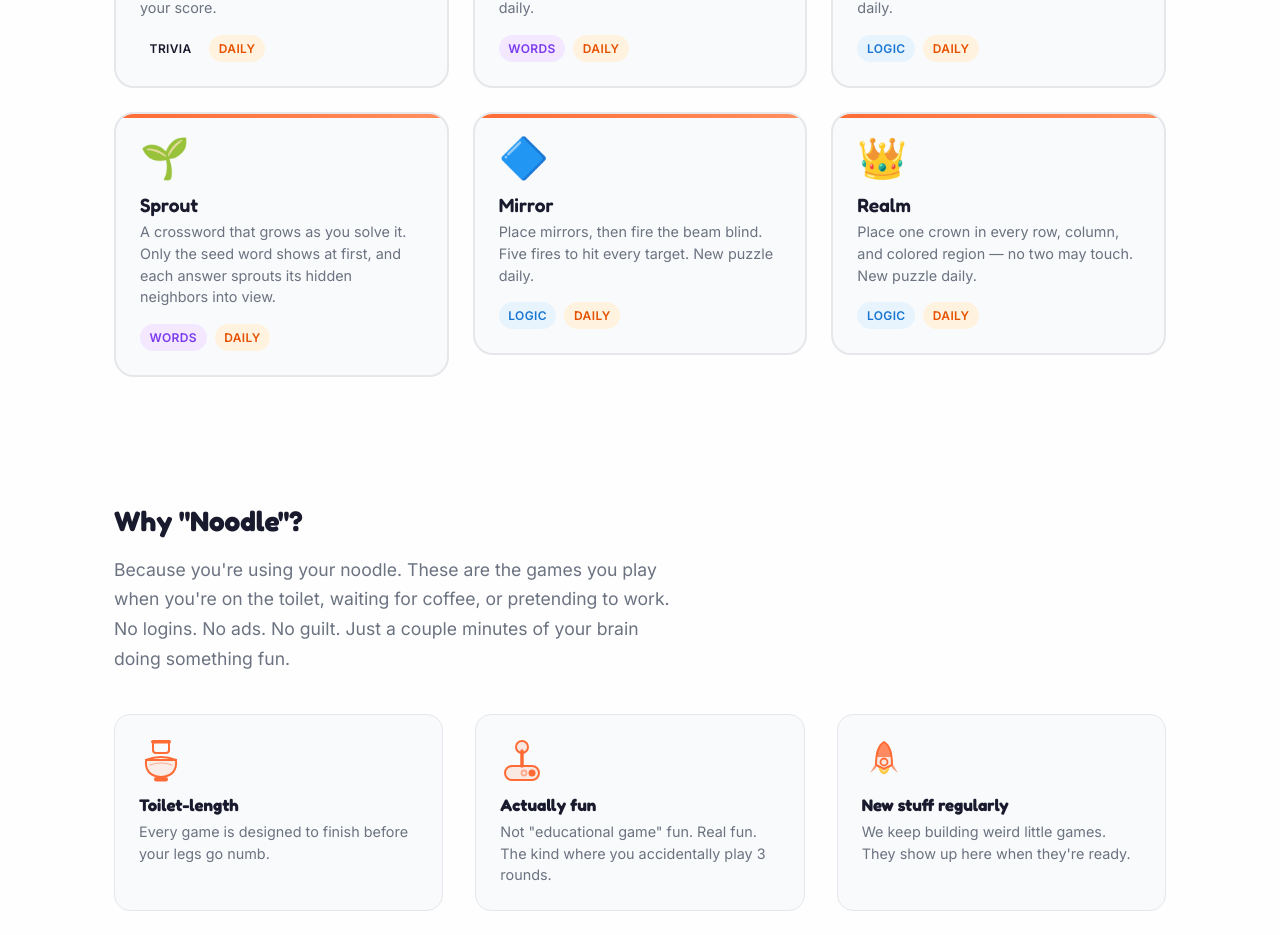
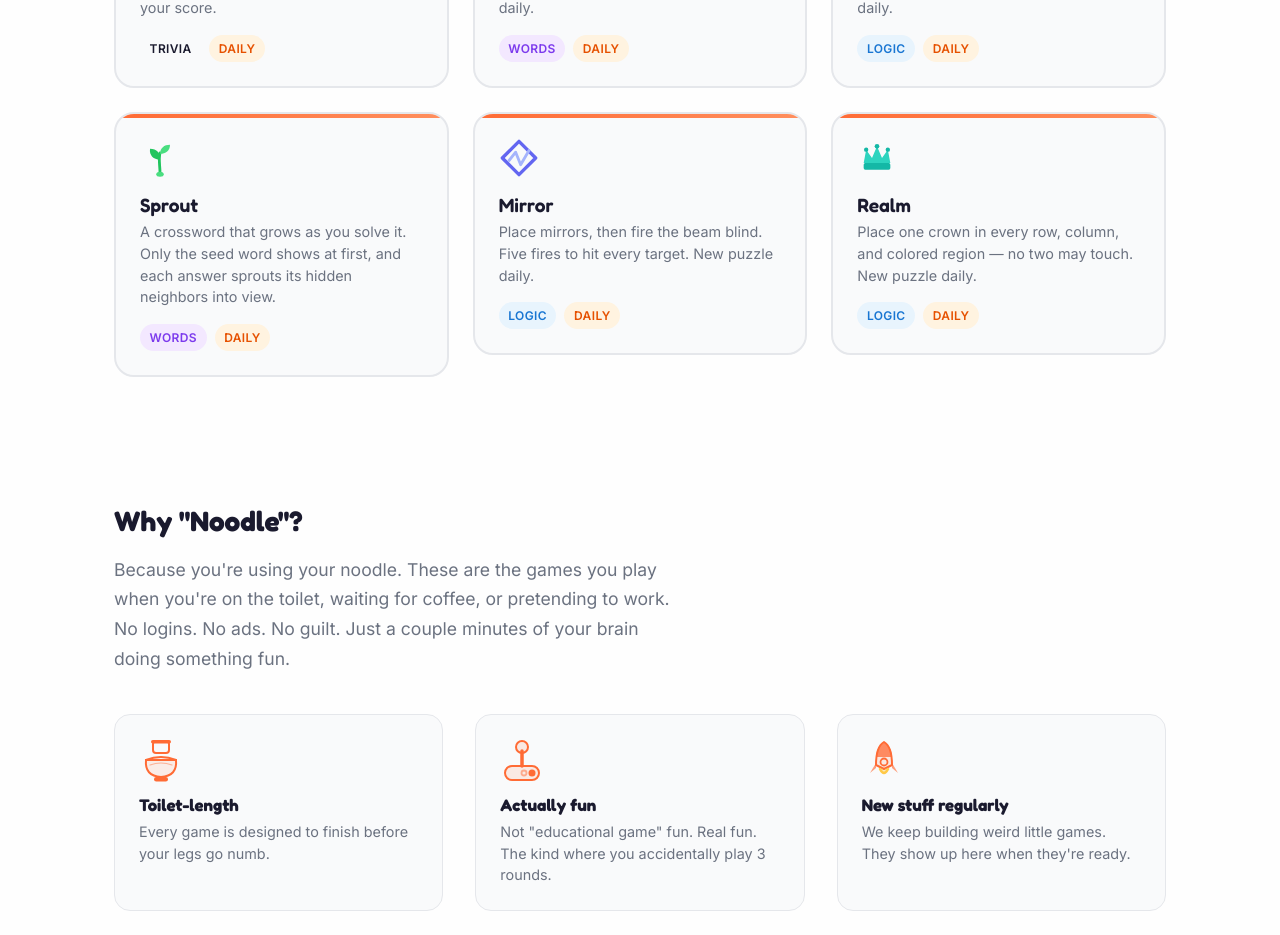
Before and after one commit to balexandr/noodle_games, a React (Vite) app: page / in a window 1280 px wide. Shown: the part 1300-2235 px from the top of the page. Built offline with nearby package versions, Linux system fonts and the light colour scheme.

Commit message:
Replace Sprout/Mirror/Realm emoji icons with custom SVG logos on hub cards

```diff
--- a/src/components/GameCard.jsx
+++ b/src/components/GameCard.jsx
@@ -1,5 +1,5 @@
 import './GameCard.css'
-import { OddOneOutIcon, SequenceIcon, ChainLinkIcon, ZeroInIcon, KnotIcon, PathwaysIcon } from './GameIcons'
+import { OddOneOutIcon, SequenceIcon, ChainLinkIcon, ZeroInIcon, KnotIcon, PathwaysIcon, SproutIcon, MirrorIcon, RealmIcon, SquintIcon } from './GameIcons'
 
 const iconComponents = {
   'odd-one-out': OddOneOutIcon,
@@ -8,6 +8,10 @@ const iconComponents = {
   'zero-in':     ZeroInIcon,
   'knot':        KnotIcon,
   'pathways':    PathwaysIcon,
+  'sprout':      SproutIcon,
+  'mirror':      MirrorIcon,
+  'realm':       RealmIcon,
+  'squint':      SquintIcon,
 }
 
 function GameCard({ game }) {
--- a/src/components/GameIcons.jsx
+++ b/src/components/GameIcons.jsx
@@ -120,3 +120,85 @@ export function ZeroInIcon({ size = 40 }) {
     </svg>
   );
 }
+
+// Sprout — stem with two unfurling leaves, growing from a seed
+export function SproutIcon({ size = 40 }) {
+  const green = '#22c55e';
+  const light = '#4ade80';
+  return (
+    <svg viewBox="0 0 48 48" width={size} height={size} aria-hidden="true">
+      <path
+        d="M 24 42 C 24 32 22 26 24 18"
+        fill="none" stroke={green} strokeWidth="3.4" strokeLinecap="round"
+      />
+      <path
+        d="M 24 26 C 16 26 11 21 12 13 C 20 13 25 18 24 26 Z"
+        fill={green}
+      />
+      <path
+        d="M 24 19 C 31 19 36 15 36 8 C 29 8 24 12 24 19 Z"
+        fill={light}
+      />
+      <ellipse cx="24" cy="43.5" rx="4.5" ry="3" fill={light} />
+    </svg>
+  );
+}
+
+// Mirror — faceted diamond shard with a bouncing light beam
+export function MirrorIcon({ size = 40 }) {
+  const C = '#6366f1';
+  const BEAM = '#a5b4fc';
+  return (
+    <svg viewBox="0 0 48 48" width={size} height={size} aria-hidden="true">
+      <path
+        d="M 24 4 L 44 24 L 24 44 L 4 24 Z"
+        fill="none" stroke={C} strokeWidth="4" strokeLinejoin="round"
+      />
+      <path
+        d="M 12 27 L 20 17 L 26 32 L 36 15"
+        fill="none" stroke={BEAM} strokeWidth="3.4" strokeLinecap="round" strokeLinejoin="round"
+      />
+    </svg>
+  );
+}
+
+// Realm — jeweled crown
+export function RealmIcon({ size = 40 }) {
+  const teal = '#14b8a6';
+  const light = '#2dd4bf';
+  return (
+    <svg viewBox="0 0 48 48" width={size} height={size} aria-hidden="true">
+      <rect x="8" y="30" width="32" height="8" rx="2" fill={teal} />
+      <path
+        d="M 8 30 L 11 14 L 18 24 L 24 10 L 30 24 L 37 14 L 40 30 Z"
+        fill={light}
+      />
+      <circle cx="11" cy="14" r="2.6" fill={teal} />
+      <circle cx="24" cy="10" r="2.8" fill={teal} />
+      <circle cx="37" cy="14" r="2.6" fill={teal} />
+    </svg>
+  );
+}
+
+// Squint — dot cluster, dim at the corners, bright at the center (rebus focus)
+export function SquintIcon({ size = 40 }) {
+  const C = '#06b6d4';
+  const dots = [
+    { cx: 8,  cy: 8,  r: 5,   o: 0.2 },
+    { cx: 40, cy: 8,  r: 5,   o: 0.2 },
+    { cx: 8,  cy: 40, r: 5,   o: 0.2 },
+    { cx: 40, cy: 40, r: 5,   o: 0.2 },
+    { cx: 24, cy: 8,  r: 5.5, o: 0.5 },
+    { cx: 8,  cy: 24, r: 5.5, o: 0.5 },
+    { cx: 40, cy: 24, r: 5.5, o: 0.5 },
+    { cx: 24, cy: 40, r: 5.5, o: 0.5 },
+    { cx: 24, cy: 24, r: 6.5, o: 1.0 },
+  ];
+  return (
+    <svg viewBox="0 0 48 48" width={size} height={size} aria-hidden="true">
+      {dots.map((d, i) => (
+        <circle key={i} cx={d.cx} cy={d.cy} r={d.r} fill={C} opacity={d.o} />
+      ))}
+    </svg>
+  );
+}
--- a/src/data/games.js
+++ b/src/data/games.js
@@ -3,7 +3,6 @@ export const games = [
     id: 'sequence',
     title: 'Sequence',
     description: 'Arrange six items in the correct order based on a daily prompt. Three attempts to get it right.',
-    icon: '🔢',
     status: 'active',
     tags: ['Logic', 'Daily'],
     url: 'https://sequence.noodlegames.co',
@@ -12,7 +11,6 @@ export const games = [
     id: 'odd-one-out',
     title: 'Odd One Out',
     description: 'Pick the one word that does not belong. New daily puzzles across multiple difficulties.',
-    icon: '🎯',
     status: 'active',
     tags: ['Words', 'Daily'],
     url: 'https://oddoneout.noodlegames.co',
@@ -21,7 +19,6 @@ export const games = [
     id: 'chain-link',
     title: 'Chain Link',
     description: 'Draw a path through a 4×4 word grid where every step forms a compound word. One chain per day.',
-    icon: '🔗',
     status: 'active',
     tags: ['Words', 'Daily'],
     url: 'https://chainlink.noodlegames.co',
@@ -30,7 +27,6 @@ export const games = [
     id: 'zero-in',
     title: 'Zero In',
     description: 'Five classified clues, one hidden target. The earlier you guess right, the higher your score.',
-    icon: '🎯',
     status: 'active',
     tags: ['Trivia', 'Daily'],
     url: 'https://zeroin.noodlegames.co',
@@ -39,7 +35,6 @@ export const games = [
     id: 'knot',
     title: 'Knot',
     description: 'Find the word that follows three clues to form a compound word. New puzzle daily.',
-    icon: '🪢',
     status: 'active',
     tags: ['Words', 'Daily'],
     url: 'https://knot.noodlegames.co',
@@ -48,7 +43,6 @@ export const games = [
     id: 'pathways',
     title: 'Pathways',
     description: 'Connect matching colored pairs with a single line and fill every cell. New grid daily.',
-    icon: '⚡',
     status: 'active',
     tags: ['Logic', 'Daily'],
     url: 'https://pathways.noodlegames.co',
@@ -57,7 +51,6 @@ export const games = [
     id: 'sprout',
     title: 'Sprout',
     description: 'A crossword that grows as you solve it. Only the seed word shows at first, and each answer sprouts its hidden neighbors into view.',
-    icon: '🌱',
     status: 'active',
     tags: ['Words', 'Daily'],
     url: 'https://sprout.noodlegames.co',
@@ -66,7 +59,6 @@ export const games = [
     id: 'mirror',
     title: 'Mirror',
     description: 'Place mirrors, then fire the beam blind. Five fires to hit every target. New puzzle daily.',
-    icon: '🔷',
     status: 'active',
     tags: ['Logic', 'Daily'],
     url: 'https://mirror.noodlegames.co',
@@ -75,7 +67,6 @@ export const games = [
     id: 'realm',
     title: 'Realm',
     description: 'Place one crown in every row, column, and colored region — no two may touch. New puzzle daily.',
-    icon: '👑',
     status: 'active',
     tags: ['Logic', 'Daily'],
     url: 'https://realm.noodlegames.co',
```
